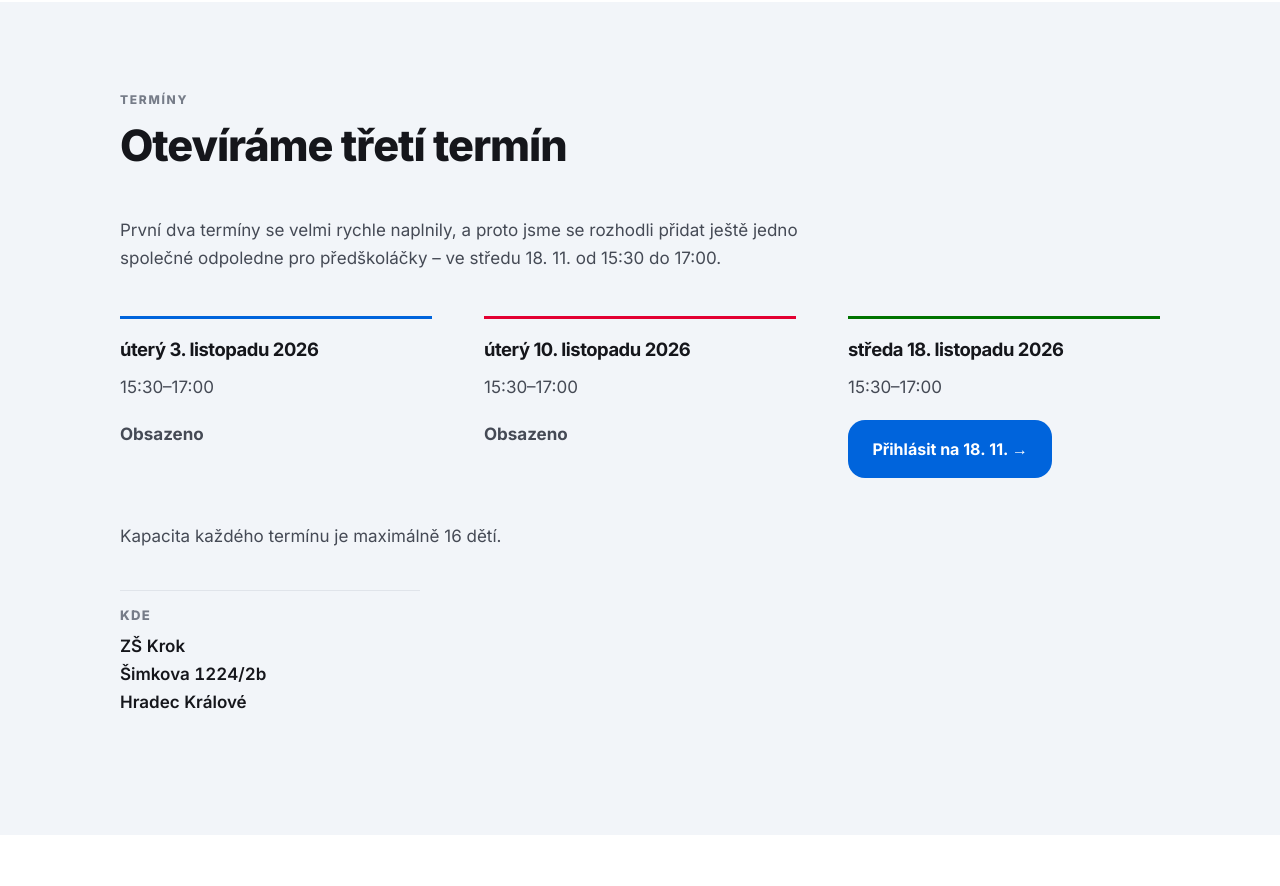
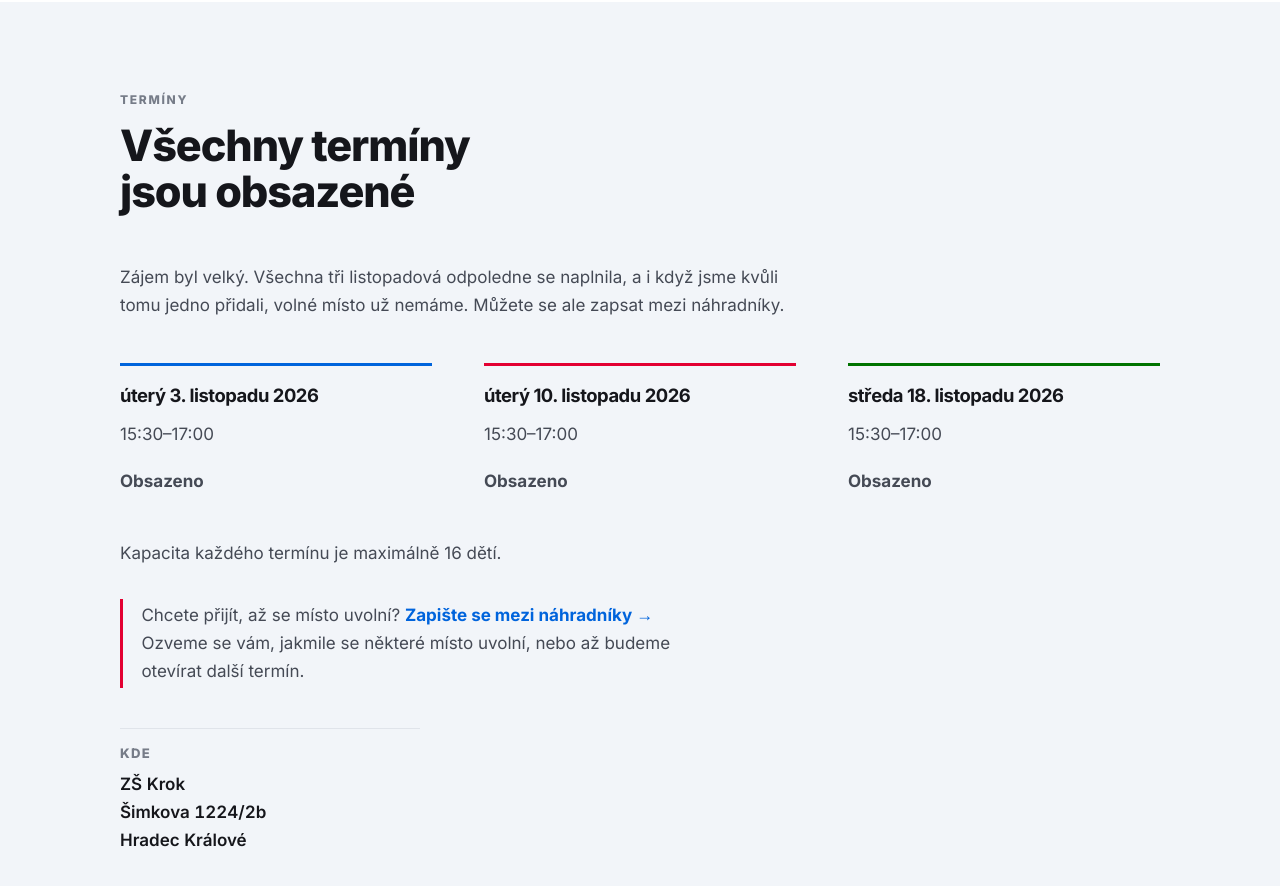
Before and after one commit to jiri-tobolka-krok/krok-web, a plain HTML site: page predskolacci/index.html in a window 1280 px wide. Shown: the part 700-1586 px from the top of the page. Drawn offline with Linux system fonts and the light colour scheme.

Commit message:
Předškoláčci: všechny tři termíny obsazené, formulář pro náhradníky
Formulář 18. 11. nově sbírá náhradníky – tentýž odkaz i tabulka.
Srovnány i navazující texty na homepage a v aktualitách.

Co-Authored-By: Claude Opus 5 <noreply@anthropic.com>

```diff
--- a/assets/css/site.css
+++ b/assets/css/site.css
@@ -1089,6 +1089,13 @@ body.en .facts{padding-block:clamp(1.5rem,3vw,2.25rem)}
 #prihlaseni .zasady p:last-child{margin-top:.5rem}
 /* Plný termín. Žádná nová barva ani rámeček – jen tiché konstatování. */
 .obsazeno{font-weight:700;color:var(--ink-3)}
+/* Nabídka místa náhradníka. Nese jediný zbylý odkaz v sekci, kde jsou jinak
+   samá „Obsazeno“, proto ta svislá linka – ať se do ní dá trefit očima. */
+.nahradnici{
+  margin-top:clamp(1.5rem,3vw,2rem);border-left:3px solid var(--krok-2);
+  padding:.15rem 0 .15rem 1.15rem;max-width:56ch;color:var(--ink-2);
+}
+.nahradnici a{color:var(--action);font-weight:700;text-decoration:none}
 /* Termíny jsou tři. Mřížka se řídí šířkou sloupce, takže se z trojice sama
    stane dvojice a na mobilu jeden sloupec pod sebou; proto tady nestačilo
    nechat .zasady na pevných dvou sloupcích. */
--- a/predskolacci/index.html
+++ b/predskolacci/index.html
@@ -78,17 +78,19 @@
   </section>
 
   <!-- PŘIHLAŠOVÁNÍ
-       První dva termíny jsou plné, otevřený je třetí – 18. 11. Až se naplní
-       i on, stačí u něj vyměnit odstavec s tlačítkem za
-       <p class="obsazeno">Obsazeno</p>, jako mají oba předchozí. -->
+       Všechny tři termíny jsou plné. Formulář, který dřív sloužil třetímu
+       termínu, sbírá náhradníky – je to pořád tentýž odkaz a tatáž tabulka.
+       Kdyby se otevíral další termín, vrať pod něj
+       <p><a class="btn btn-primary" href="…">Přihlásit na … &rarr;</a></p>
+       místo <p class="obsazeno">Obsazeno</p>. -->
   <section class="section section-sand" id="prihlaseni">
     <div class="wrap">
       <div class="section-head">
         <p class="eyebrow">Termíny</p>
-        <h2>Otevíráme třetí termín</h2>
+        <h2>Všechny termíny jsou obsazené</h2>
       </div>
 
-      <p class="prose" style="margin-bottom:clamp(2rem,4vw,2.75rem)">První dva termíny se velmi rychle naplnily, a proto jsme se rozhodli přidat ještě jedno společné odpoledne pro předškoláčky – ve středu 18.&nbsp;11. od 15:30 do 17:00.</p>
+      <p class="prose" style="margin-bottom:clamp(2rem,4vw,2.75rem)">Zájem byl velký. Všechna tři listopadová odpoledne se naplnila, a i když jsme kvůli tomu jedno přidali, volné místo už nemáme. Můžete se ale zapsat mezi náhradníky.</p>
 
       <div class="zasady">
         <div>
@@ -104,11 +106,13 @@
         <div>
           <h3>středa 18. listopadu 2026</h3>
           <p>15:30–17:00</p>
-          <p><a class="btn btn-primary" href="https://forms.gle/qVrzXf17tUPBbKzQ7" target="_blank" rel="noopener">Přihlásit na 18.&nbsp;11. &rarr;</a></p>
+          <p class="obsazeno">Obsazeno</p>
         </div>
       </div>
 
       <p class="prose" style="margin-top:clamp(2rem,4vw,2.75rem)">Kapacita každého termínu je maximálně 16 dětí.</p>
+
+      <p class="nahradnici">Chcete přijít, až se místo uvolní? <a href="https://forms.gle/qVrzXf17tUPBbKzQ7" target="_blank" rel="noopener">Zapište se mezi náhradníky &rarr;</a> Ozveme se vám, jakmile se některé místo uvolní, nebo až budeme otevírat další termín.</p>
 
       <dl class="paydata" style="max-width:40rem;margin-top:clamp(1.75rem,3.5vw,2.5rem)">
         <div>
```
Also changed, not shown: aktuality/index.html (+1 -1 lines), index.html (+1 -1 lines).
